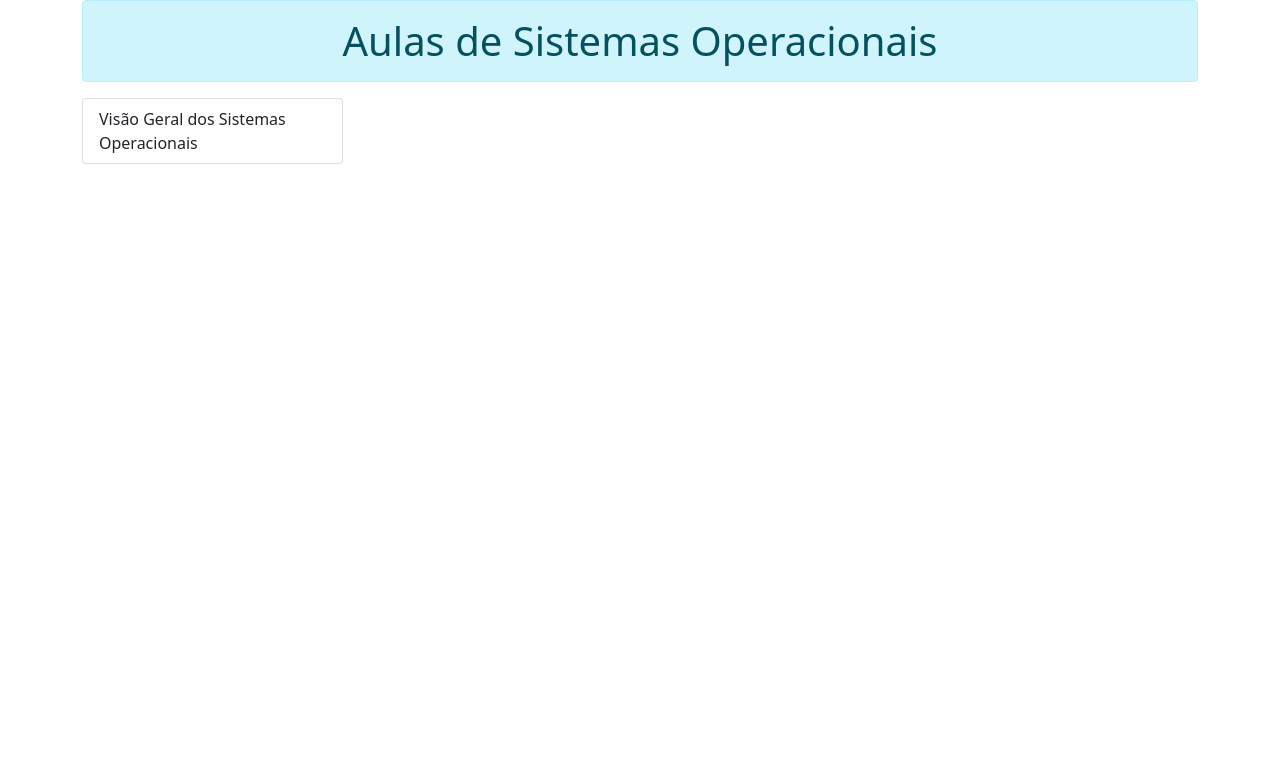
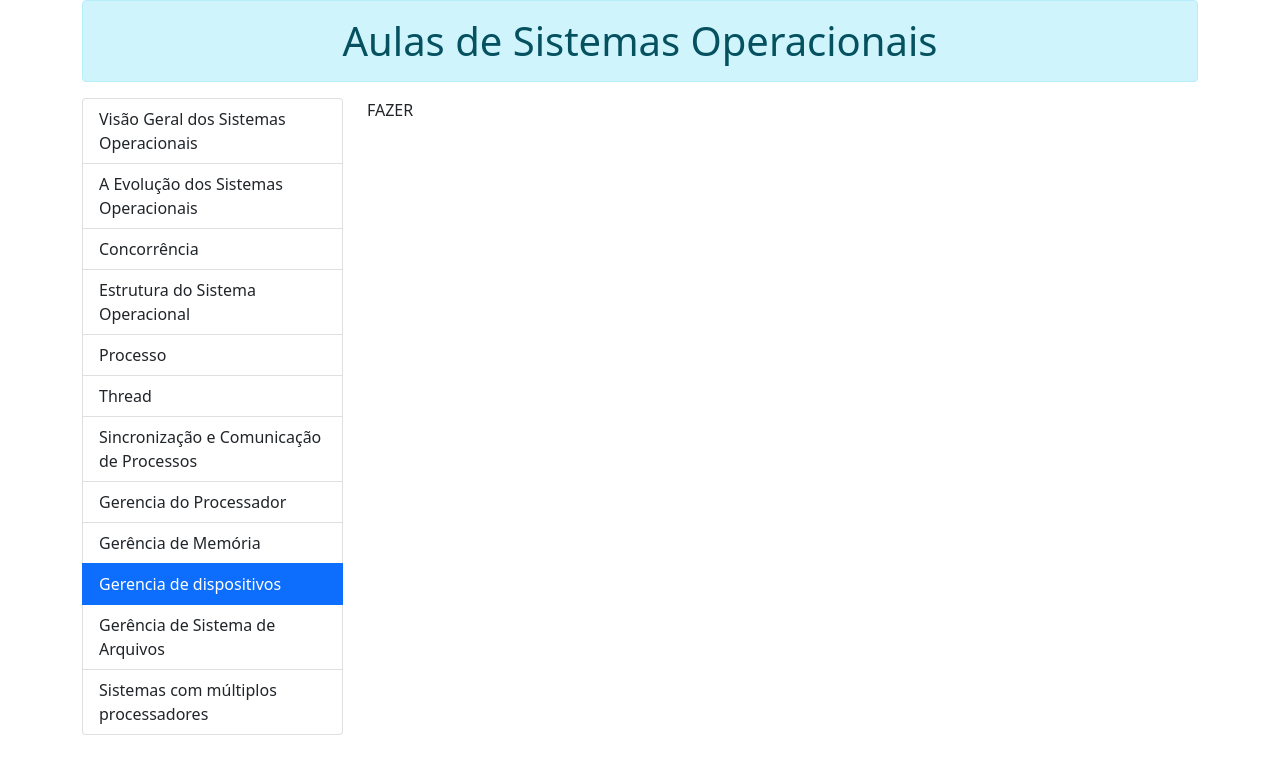
Before and after one commit to carlosalves0123/trabalhoGitHub, a plain HTML site: page gerencia_dispositivo.html in a window 1280 px wide. Drawn offline with nearby package versions, Linux system fonts and the light colour scheme.

Commit message:
enviorobson

```diff
--- a/gerencia_dispositivo.html
+++ b/gerencia_dispositivo.html
@@ -28,3 +28,33 @@
 
                 <div class="list-group">
                     <a href="index.html" class="list-group-item">Visão Geral dos Sistemas Operacionais</a>
+                    <a href="evolucao.html" class="list-group-item">A Evolução dos Sistemas Operacionais</a>
+                    <a href="ocorrencias.html" class="list-group-item">Concorrência</a>
+                    <a href="estrutura.html" class="list-group-item">Estrutura do Sistema Operacional</a>
+                    <a href="processo.html" class="list-group-item">Processo</a>
+                    <a href="thread.html" class="list-group-item">Thread</a>
+                    <a href="sincronizacao.html" class="list-group-item">Sincronização e Comunicação de Processos</a>
+                    <a href="gerencia_processador.html" class="list-group-item">Gerencia do Processador</a>
+                    <a href="gerencia_memoria.html" class="list-group-item">Gerência de Memória</a>
+                    <a href="gerencia_dispositivos.html" class="list-group-item active">Gerencia de dispositivos</a>
+                    <a href="gerencia_arquivos.html" class="list-group-item">Gerência de Sistema de Arquivos</a>
+                    <a href="multiplos_processarores.html" class="list-group-item">Sistemas com múltiplos processadores</a>
+                </div>
+            </div>
+
+            <div class="col-9">
+                FAZER
+            </div>
+        </div>
+
+
+    </div>
+
+
+
+
+    <script src="https://ajax.googleapis.com/ajax/libs/jquery/1.12.4/jquery.min.js"></script>
+    <script src="https://maxcdn.bootstrapcdn.com/bootstrap/3.3.7/js/bootstrap.min.js"></script>
+</body>
+
+</html>
```
